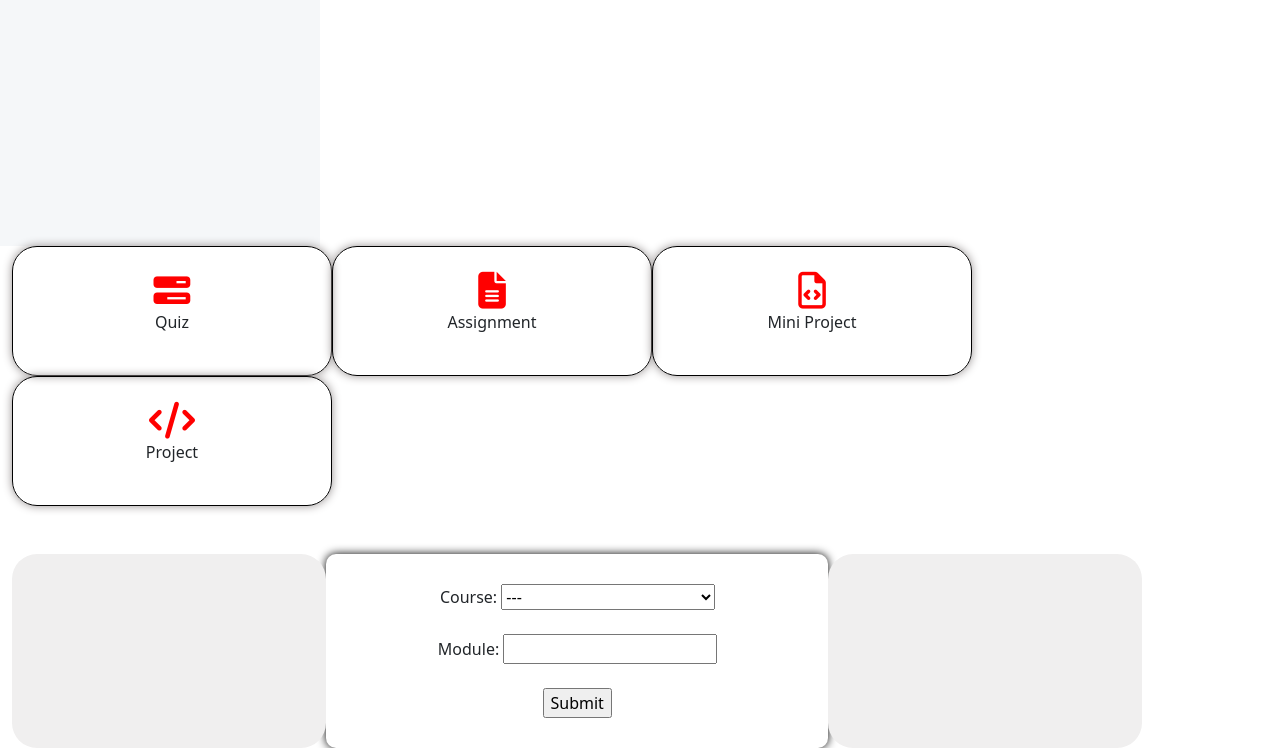
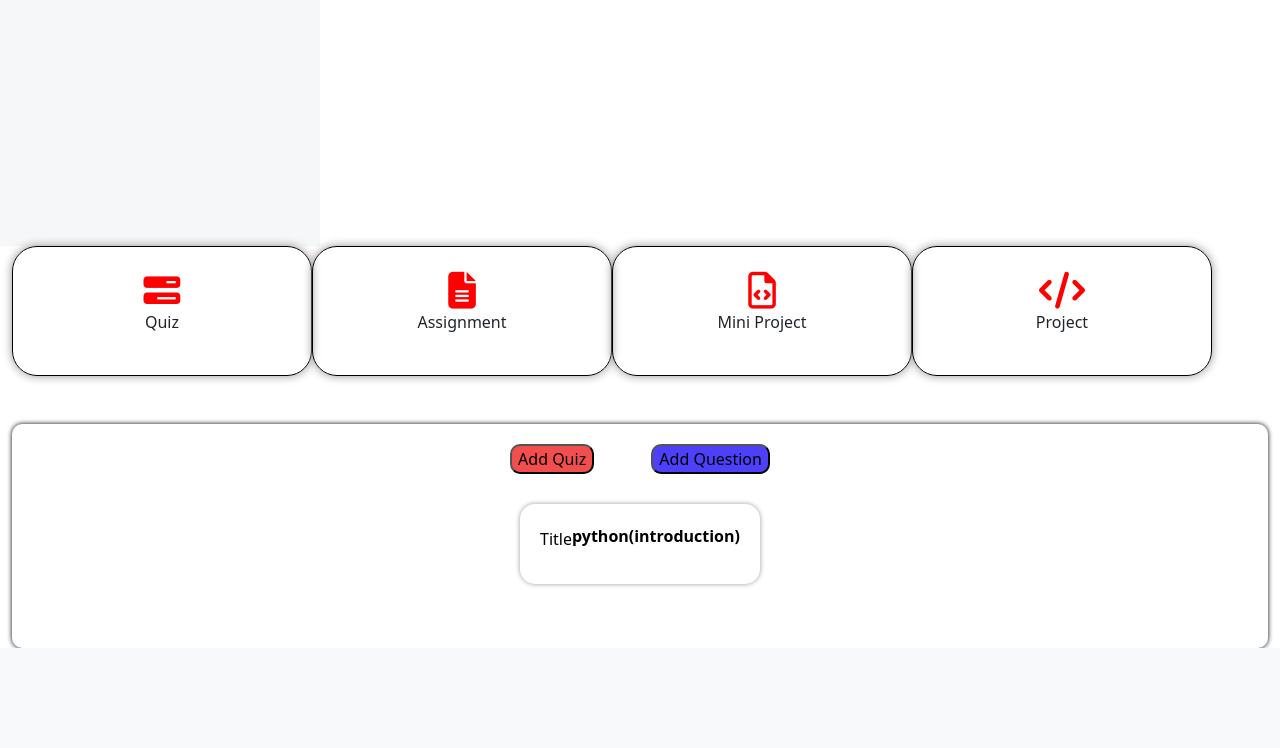
Before and after one commit to Davidude10/LMS, a Django app: page /quiz/assessment_detail/ in a window 1280 px wide, after a click on "Quiz". Shown: the part 680-1428 px from the top of the page. After the commit the page ends 1328 px from the top, so only its background shows below. Run offline with Django 4.2, Linux system fonts and the light colour scheme; some libraries are stand-ins or nearby versions.

Commit message:
conclusion

```diff
--- a/courses/urls.py
+++ b/courses/urls.py
@@ -7,12 +7,14 @@ app_name = 'courses'
 urlpatterns = [
 #     path('', views.courses, name='courses'),
      path('courses/<int:course_id>/modules/', views.course_modules, name='course_modules'),
-#     path('course/module/<int:pk>/', views.module_details, name='module'),
+     path('course/module/<int:pk>/', views.module_details, name='module'),
      path('course_detail/', views.course_detail, name='course_detail'),
 #     path('course/<int:pk>/info/', views.course_infos, name='course_infos'),
 #     path('course_info/', views.course_info, name='course_info'),
      path('new_course/', views.new_course, name='new_course'),
      path('new_module/<int:course_id>/', views.new_Module, name='new_Module'),
+     path('module/<int:module_id>/add_chapter/', views.add_chapter, name='add_chapter'),
+
 #     path('edit_Module/<int:Module_id>/', views.edit_Module, name='edit_Module'),
 #     path('delete_Module/<int:Module_id>/', views.delete_Module, name='delete_Module'),
 #     path('Course/list/', views.Course_list, name='course_list'),
--- a/quiz/views.py
+++ b/quiz/views.py
@@ -42,11 +42,26 @@ def create_questions(request, quiz_id):
 
 
 def Assessment_detail(request):
+    if request.method == 'POST':
+        quiz_form = QuizForm(request.POST)
+        if quiz_form.is_valid():
+            quiz = quiz_form.save(commit=False)
+            selected_course = quiz_form.cleaned_data['course']
+            module = Module.objects.filter(course=selected_course).first()
+            if module:
+                quiz.module = module
+                quiz.save()
+                return redirect('quiz:create_questions', quiz_id=quiz.id)
+            else:
+                # Handle the case where no module is associated with the selected course
+                # Redirect or display an error message as appropriate
+                pass  # Placeholder, replace with your logic
+    else:
+        quiz_form = QuizForm()
 
-    courses=Course.objects.all()
-
+    courses = Course.objects.all()
     context = {
-
-        'courses':courses,
+        'courses': courses,
+        'quiz_form': quiz_form,
     }
-    return render(request,"quiz/assessment_detail.html",context)
+    return render(request, "quiz/assessment_detail.html", context)
--- a/static/css/base.css
+++ b/static/css/base.css
@@ -436,7 +436,7 @@ courses */
 
 .cbox{
     text-align: center;
-    width: 320px;
+    width: 300px;
     padding: 25px;
     border-radius: 25px;
     border: 1px solid black;
@@ -534,20 +534,49 @@ courses */
 
       place-items: center;
       background: transparent;
-      box-shadow: 0 0 10px black;
+      box-shadow: 0 0 5px black;
       border-radius: 10px;
-      width: 40%;
+
   }
-  #form1,#form2,#form3,#form4{
+#form2,#form3,#form4{
       padding: 30px;
       text-align: center;
   }
-  #form1 input[type="text"],#form2 input[type="text"],#form3 input[type="text"],#form4 input[type="text"]{
-      width: 70%;
-  }
-  #form1 select,#form2 select,#form3 select,#form4 select {
-      width: 70%;
-  }
-  #form1 input[type="submit"],#form2 input[type="submit"],#form3 input[type="submit"],#form4 input[type="submit"] {
-      width: auto;
-  }
+
+
+
+
+  /* quizz */
+
+  .quizz{
+    /* border: 1px solid black; */
+    border-radius: 10px;
+    margin: 10px;
+}
+.add{
+    display: flex;
+    flex-direction: row;
+    justify-content: space-between;
+    margin: 20px;
+}
+.quizadd {
+    border-radius: 10px;
+    background-color: rgb(242, 78, 78);
+}
+.questadd {
+    border-radius: 10px;
+    background-color: rgb(77, 64, 248);
+}
+.row_2{
+    border-radius: 15px;
+    box-shadow: 0 0 5px rgb(156, 155, 155);
+    margin: 30px;
+    padding: 20px;
+    display: flex;
+    flex-direction: row;
+    justify-content: space-between;
+    align-items: center;
+}
+.qrow a{color: #000;}
+.qrow a:hover{color: blue;}
+.cm{float: right;}
--- a/templates/courses/course_modules.html
+++ b/templates/courses/course_modules.html
@@ -12,10 +12,10 @@
     {% endif %}
         {% for module in modules %}
         <div class="module">
-        {% comment %} <a href="{% url 'courses:module' pk=module.id %}"> {% endcomment %}
+         <a href="{% url 'courses:module' pk=module.id %}">
             <div class="container p-2 my-2 border">
                 <h6>Module {{module.module_no}}  :  {{module.title}}</h6>
-                <p>Total chapters : {{chapter_count.C}}</p>
+                <p>Total chapters : {{module.chapter_count}}</p>
                 <div class="progress">
                     <div class="progress-bar progress-bar active"
                                         role="progressbar" aria-valuenow="{{module.progress}}" aria-valuemin="0" aria-valuemax="100" style="width:{{module.progress}}%">{{module.progress}}%
--- a/templates/quiz/assessment_detail.html
+++ b/templates/quiz/assessment_detail.html
@@ -24,19 +24,24 @@
         </div>
         <br><br>
         <div class="row">
-            <div class="col-3"></div>
+
             <div class="fcol">
                 <form  action="" method="get" id="form1" class="hidden">
-                    <label for="course">Course:</label>
-                    <select id="course" name="course">
-                        <option value="1">---</option>
-                        <option value="2">UIUX</option>
-                        <option value="3">Graphic designer</option>
-                        <option value="4">Data Science</option>
-                    </select><br><br>
-                    <label for="module">Module:</label>
-                    <input type="text" id="module" name="module"><br><br>
-                    <input class="asubmit" type="submit" value="Submit">
+                    <div class="quizz">
+            <div class="add">
+                <button class="quizadd" type="submit">Add Quiz</button>
+                <button class="questadd" type="submit">Add Question</button>
+            </div>
+            <div class="qrow">
+                <a href="">
+                    <div class="row_2">
+                        <h6>Title</h6>
+                        <p class="cm">python(introduction)</p>
+                    </div>
+                </a>
+            </div>
+        </div>
+
                 </form>
 
                 <form  action="" method="get" id="form2" class="hidden">
@@ -76,7 +81,7 @@
                     <input type="submit" value="Submit">
                 </form>
             </div>
-            <div class="col-3"></div>
+
         </div>
     </div>
     <script>
```
Also changed, not shown: courses/views.py (+50 -11 lines), templates/courses/add_chapter.html (added, +11 -0 lines), templates/courses/course_info.html (deleted, +0 -17 lines), templates/courses/course_infos.html (deleted, +0 -21 lines), templates/courses/courses.html (deleted, +0 -35 lines), templates/courses/module_details.html (+20 -14 lines), templates/courses/videodisplay.html (added, +29 -0 lines), db.sqlite3, media/profile_pictures/2024/03/04/Ananthakrishna.jpg (deleted), media/profile_pictures/2024/03/04/Ananthakrishna_2Qc32rl.jpg (deleted), media/profile_pictures/2024/03/04/admin.jpg (deleted).
